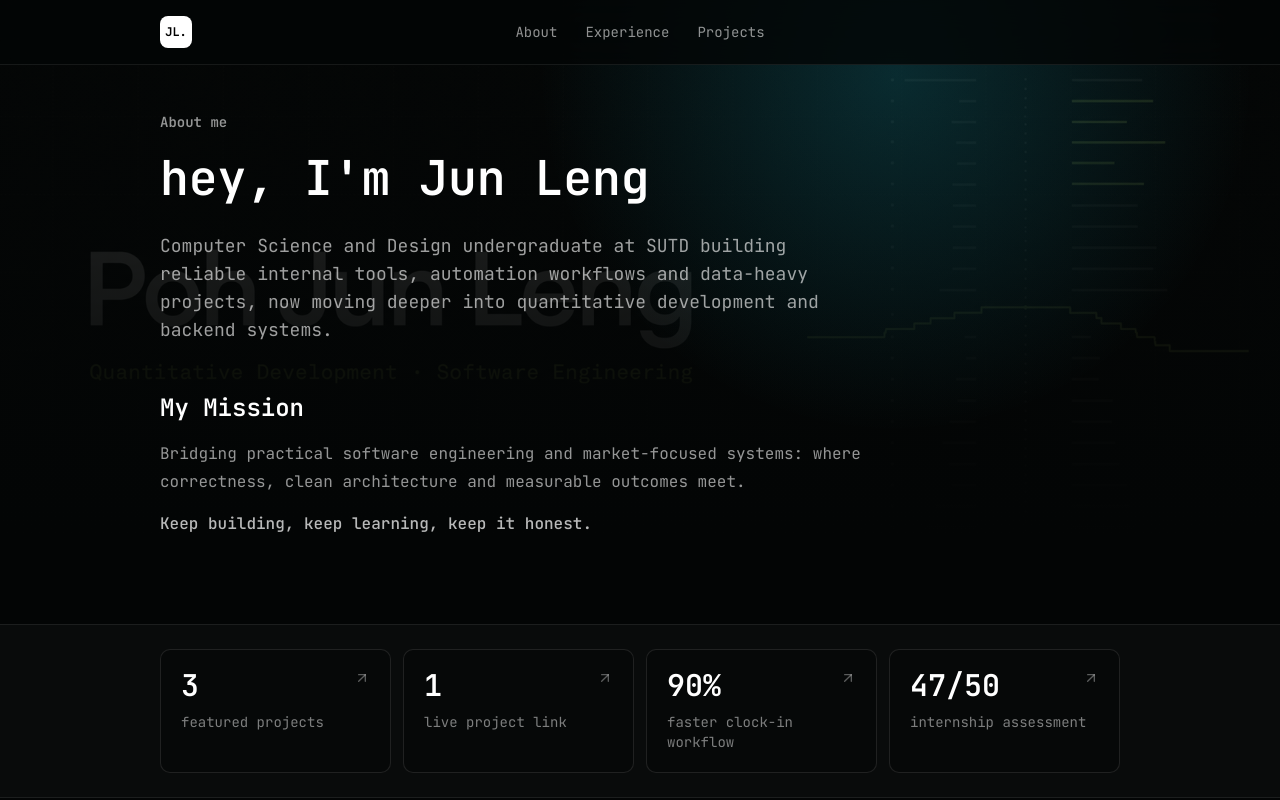
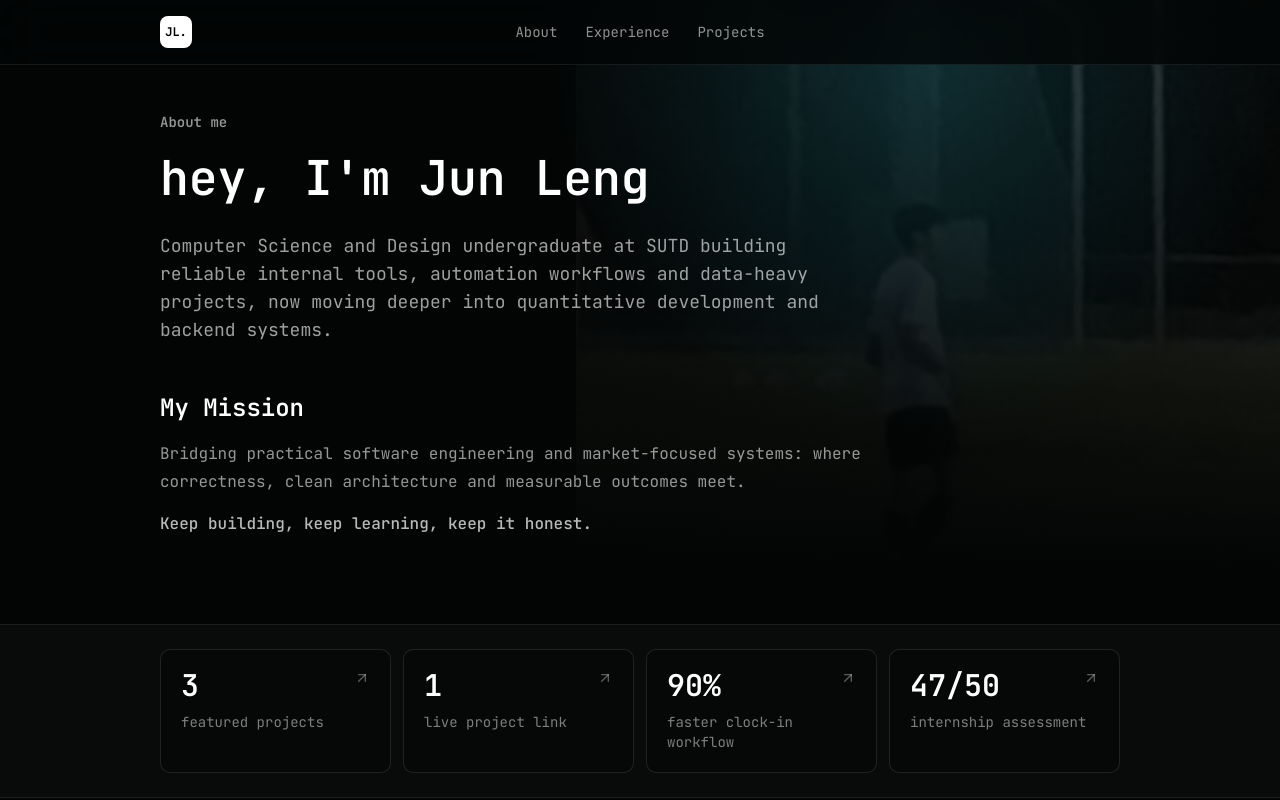
Before and after one commit to junlengg/junleng, a React (Vite) app: page / in a window 1280 px wide. Shown: the top 800 px of the page. Built offline with nearby package versions, Linux system fonts and the light colour scheme.

Commit message:
Update portfolio banner background

```diff
--- a/src/App.jsx
+++ b/src/App.jsx
@@ -469,10 +469,14 @@ function App() {
       </header>
 
       <section id="home" className="relative min-h-[78svh] overflow-hidden pt-16">
-        <div className="absolute inset-0 opacity-32">
-          <img src="/og.png" alt="" className="size-full object-cover" />
+        <div className="absolute inset-0 bg-[#030505]">
+          <img
+            src="/banner-football.png"
+            alt=""
+            className="absolute inset-y-0 right-0 h-full w-full object-cover object-[center_52%] opacity-45 saturate-[0.72] contrast-110 sm:w-[68%] lg:w-[55%]"
+          />
         </div>
-        <div className="absolute inset-0 bg-[radial-gradient(circle_at_70%_12%,rgba(34,211,238,0.18),transparent_34%),linear-gradient(180deg,rgba(3,5,5,0.48),#030505_86%)]" />
+        <div className="absolute inset-0 bg-[radial-gradient(circle_at_72%_10%,rgba(34,211,238,0.14),transparent_34%),linear-gradient(90deg,rgba(3,5,5,0.9)_0%,rgba(3,5,5,0.66)_52%,rgba(3,5,5,0.3)_100%),linear-gradient(180deg,rgba(3,5,5,0.22),#030505_92%)]" />
         <div className={`${containerClass} relative flex min-h-[calc(78svh-4rem)] flex-col justify-start pt-8 pb-12 sm:pt-10 lg:pt-12`}>
           <Motion.div variants={fadeUp} initial="hidden" animate="visible" transition={{ duration: 0.5 }}>
             <p className="text-sm font-semibold text-white/58">About me</p>
```
Also changed, not shown: public/banner-football.png (added).
